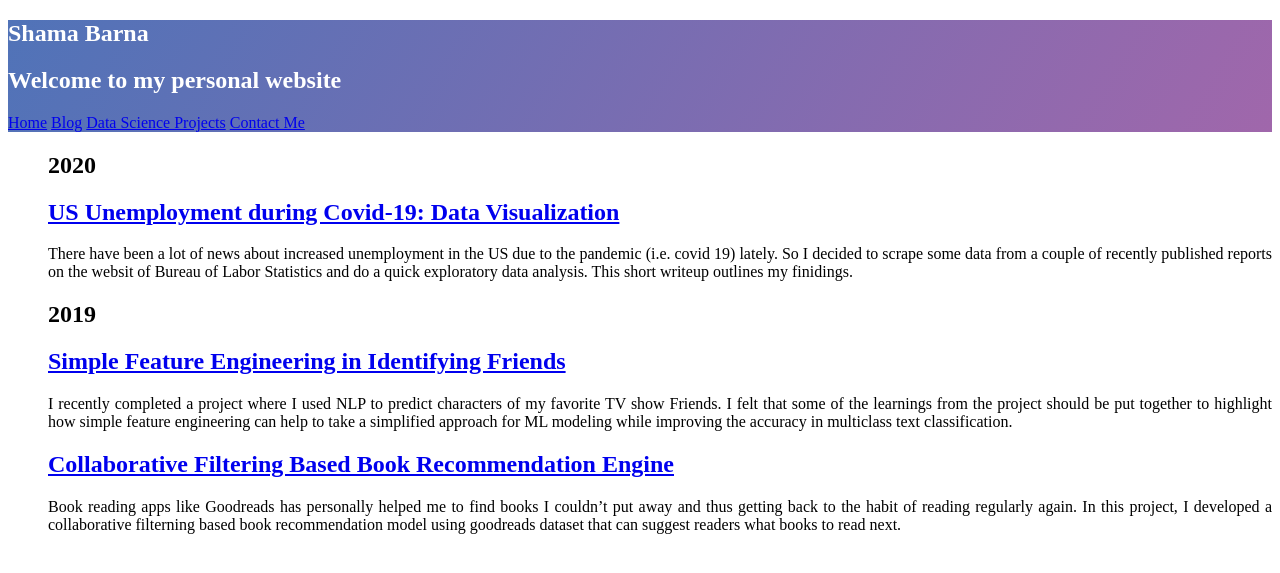
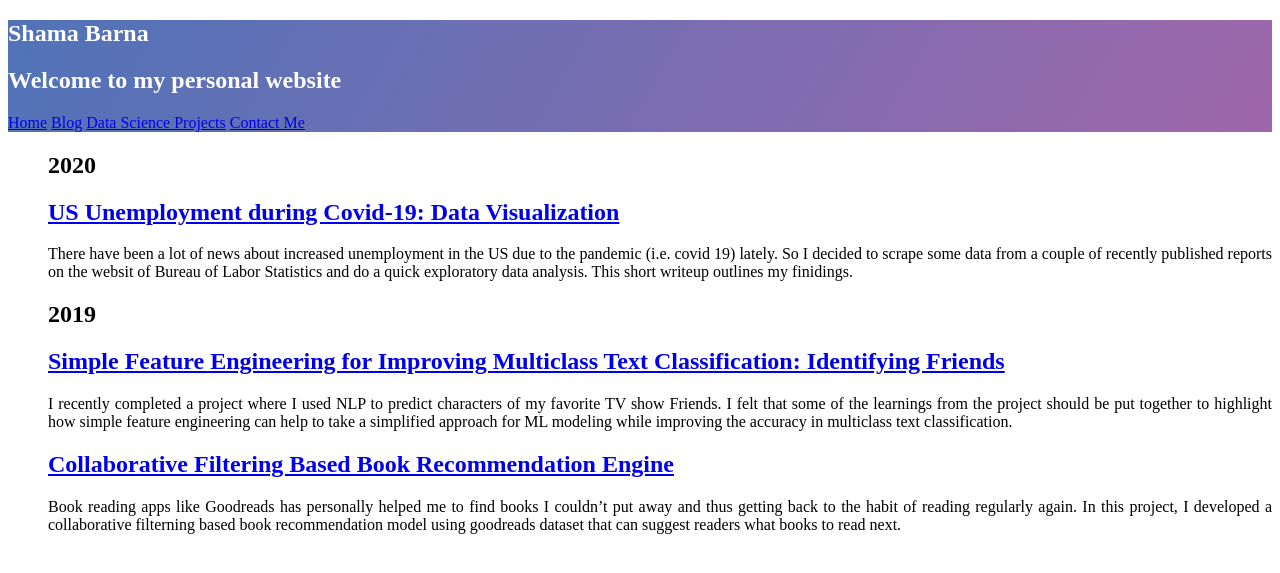
Before and after one commit to shamafarabi/shama.github.io, a Jekyll site: the page built from blog.md, in a window 1280 px wide. Shown: the top 573 px of the page. Built offline with Jekyll 4.4.1, drawn with Linux system fonts in a browser that asks for light colours; nearby versions of some CDN libraries.

Commit message:
Update 2019-09-29-NLPFriends.md

```diff
--- a/_posts/2019-09-29-NLPFriends.md
+++ b/_posts/2019-09-29-NLPFriends.md
@@ -1,7 +1,7 @@
 ---
 layout: post
 comments: true
-title:  "Simple Feature Engineering in Identifying Friends"
+title:  "Simple Feature Engineering for Improving Multiclass Text Classification: Identifying Friends"
 excerpt: "I recently completed a project where I used NLP to predict characters of my favorite TV show Friends. I felt that some of the learnings from the project should be put together to highlight how simple feature engineering can help to take a simplified approach for ML modeling while improving the accuracy in multiclass text classification."
 date:   2019-09-29 01:00:00
 mathjax: true
```
